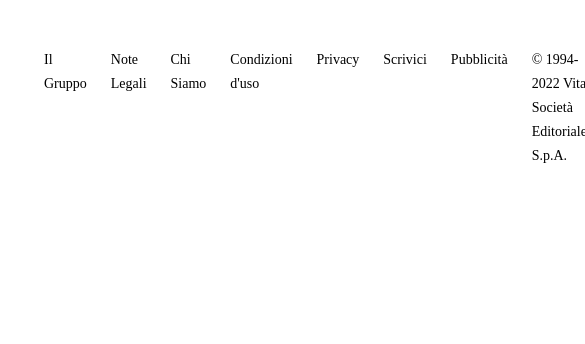
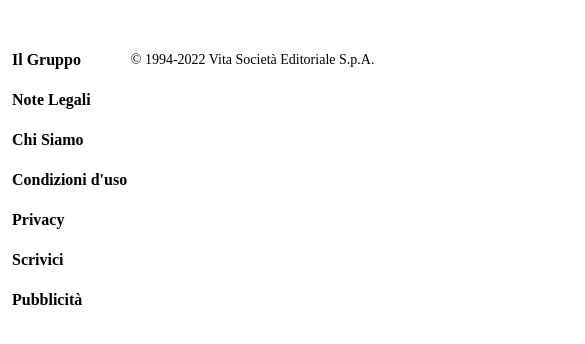
Before and after one commit to diego-cavenati/vita, a Vue app: page / in a window 390 px wide. Shown: the top 344 px of the page, 585 px wide, since content can reach past the window. Built offline with nearby package versions, Linux system fonts and the light colour scheme; the HTML template or start-up script is replaced by a standard one; a web font is replaced by a local one.

Commit message:
add responsivity to footer

```diff
--- a/src/components/FooterComponent.vue
+++ b/src/components/FooterComponent.vue
@@ -1,12 +1,29 @@
 <script>
 export default {
     name: 'FooterComponent',
+    data() {
+        return {
+            isWide: false,
+        };
+    },
+    mounted() {
+        this.isWide = window.innerWidth >= 390;
+        window.addEventListener('resize', this.onResize);
+    },
+    beforeUnmount() {
+        window.removeEventListener('resize', this.onResize);
+    },
+    methods: {
+        onResize() {
+            this.isWide = window.innerWidth >= 391;
+        },
+    },
 }
 </script>
 
 <template>
     <footer>
-        <div class="container d-flex">
+        <div class="container" :class="{ 'd-flex': isWide }">
             <div class="links">
                 <ul>
                     <li><a href="#">Il Gruppo</a></li>
@@ -27,6 +44,8 @@ export default {
 
 <style lang="scss">
 @use '../styles/general.scss';
+@use '../styles/partials/variables.scss' as *;
+
 
 footer {
     padding: 3rem 0;
@@ -44,4 +63,39 @@ footer {
     }
 
 }
+
+/**********************
+      Responsive
+***********************/
+@media screen and (max-width: 390px) {
+    footer {
+        padding: 3rem 0;
+
+        ul {
+            display: block;
+
+            li {
+                padding-right: 0;
+                padding-bottom: 1rem;
+                font-family: $font-primary;
+                font-size: 16px;
+                font-weight: 700;
+                line-height: 24px;
+                letter-spacing: 0em;
+                text-align: left;
+
+                &:not(:last-child) {
+                    padding-bottom: 1rem;
+                }
+            }
+
+
+        }
+
+        .copyright {
+            margin-right: auto;
+        }
+
+    }
+}
 </style>
--- a/src/styles/general.scss
+++ b/src/styles/general.scss
@@ -15,6 +15,8 @@
 ul,
 ol {
     list-style: none;
+    padding-left: 0;
+    margin-left: 0;
 }
 
 a {
@@ -26,7 +28,6 @@ a {
         text-decoration: none;
     }
 }
-
 
 
 /************
```
